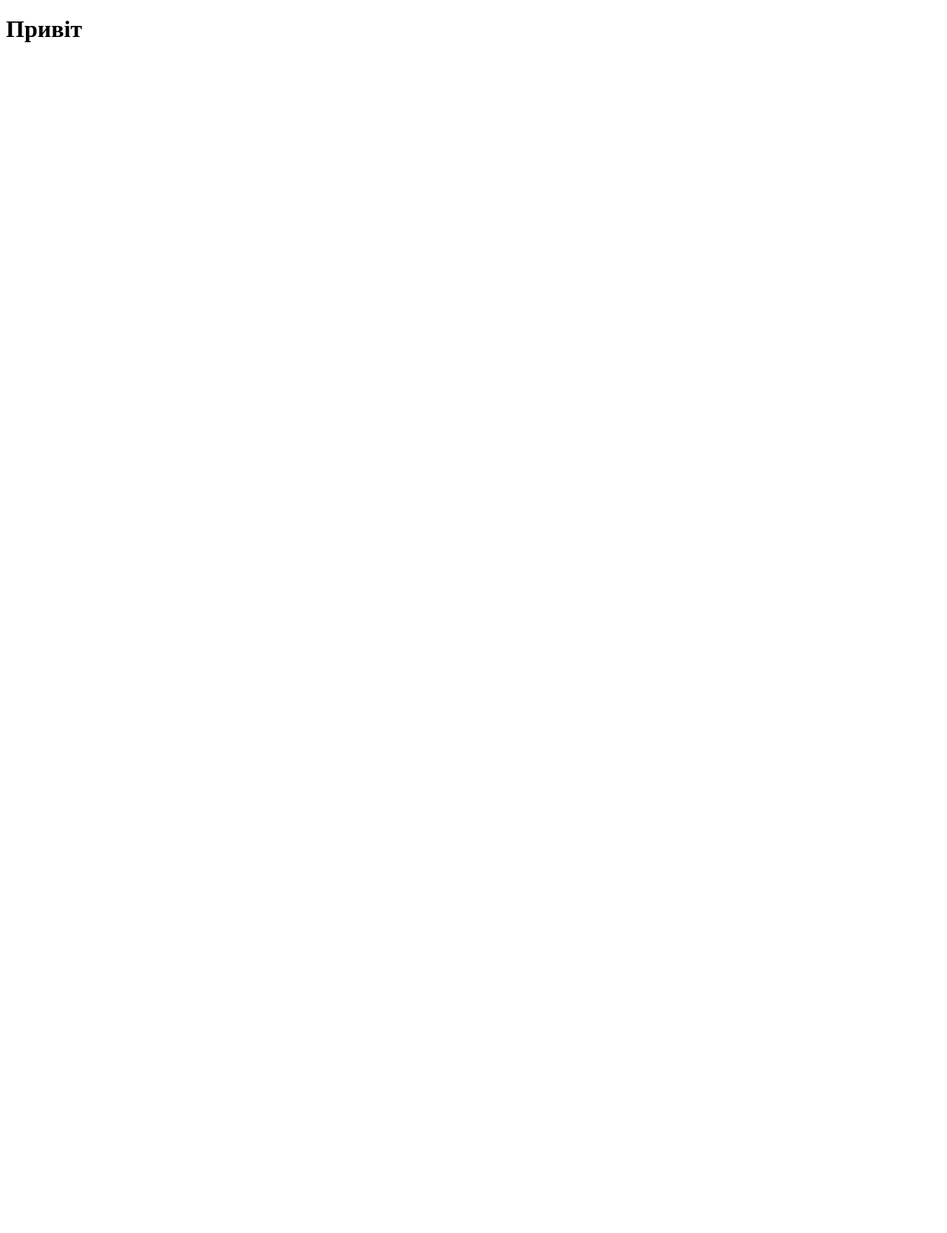
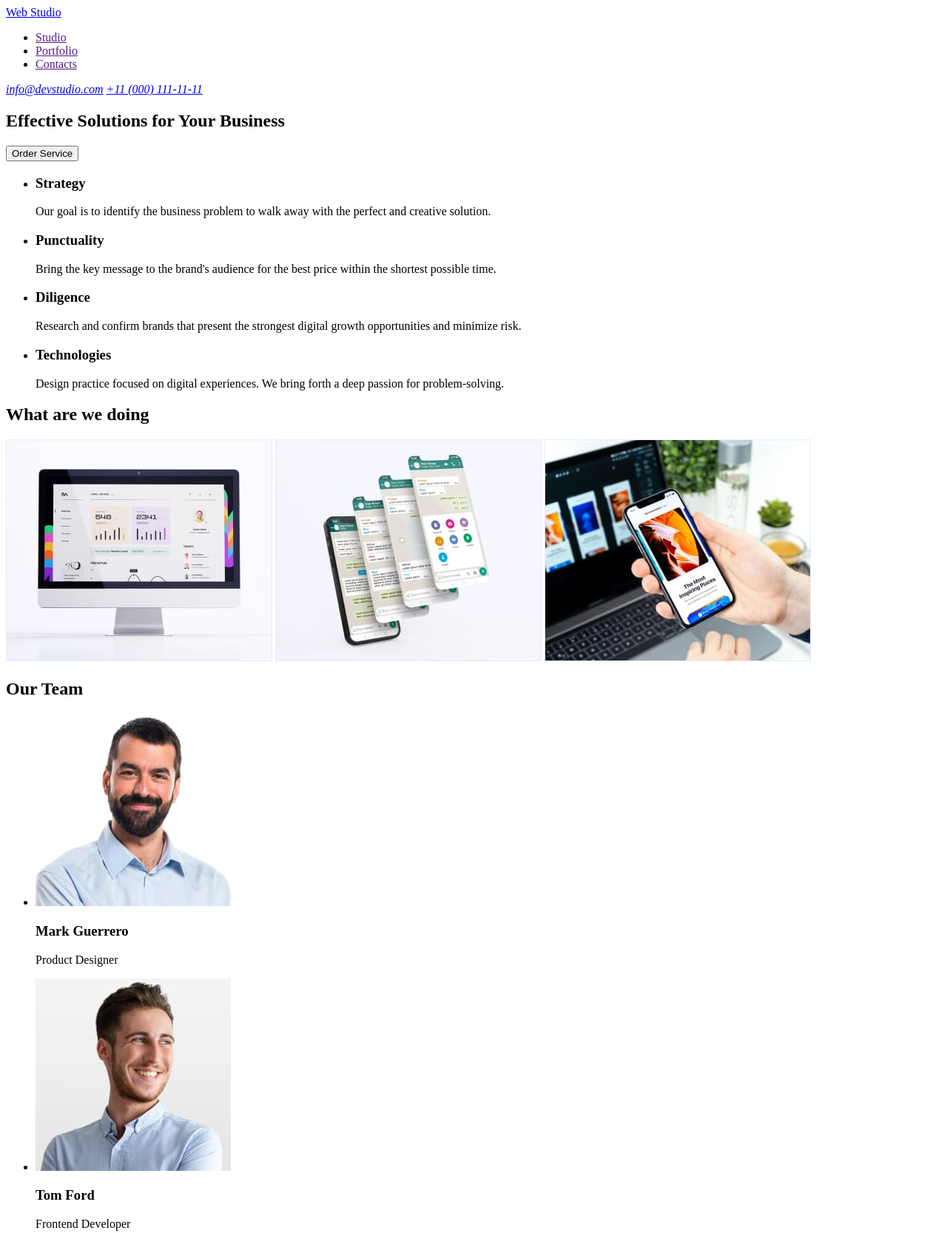
Before and after one commit to ruslan68116/goit-markup-hw-01, a plain HTML site: page index.html in a window 1280 px wide. Shown: the top 1667 px of the page at 74% size. Before the commit the page ends 800 px from the top, so only its background shows below. Drawn offline with Linux system fonts and the light colour scheme.

Commit message:
after class 2

```diff
--- a/index.html
+++ b/index.html
@@ -4,9 +4,148 @@
     <meta charset="UTF-8" />
     <meta http-equiv="X-UA-Compatible" content="IE=edge" />
     <meta name="viewport" content="width=device-width, initial-scale=1.0" />
-    <title>Document</title>
+    <title>Web Studio</title>
   </head>
+
   <body>
-    <h1>Привіт</h1>
+    <!--page header-->
+    <header>
+      <!--navigation-->
+      <nav>
+        <a href="/"> Web Studio </a>
+        <ul>
+          <li><a href="">Studio</a></li>
+          <li><a href="">Portfolio</a></li>
+          <li><a href="">Contacts</a></li>
+        </ul>
+      </nav>
+      <!--address-->
+      <address>
+        <a href="mailto:info@devstudio.com">info@devstudio.com</a>
+        <a href="tel:+110001111111">+11 (000) 111-11-11</a>
+      </address>
+    </header>
+    <!-- hero-->
+    <main>
+      <div>
+        <section>
+          <h1>Effective Solutions for Your Business</h1>
+
+          <button type="button">Order Service</button>
+        </section>
+      </div>
+      <!--section1-->
+      <section>
+        <!-- feature -->
+        <h2 hidden>feature</h2>
+        <ul>
+          <li>
+            <h3>Strategy</h3>
+            <p>
+              Our goal is to identify the business problem to walk away with the
+              perfect and creative solution.
+            </p>
+          </li>
+          <li>
+            <h3>Punctuality</h3>
+            <p>
+              Bring the key message to the brand's audience for the best price
+              within the shortest possible time.
+            </p>
+          </li>
+          <li>
+            <h3>Diligence</h3>
+            <p>
+              Research and confirm brands that present the strongest digital
+              growth opportunities and minimize risk.
+            </p>
+          </li>
+          <li>
+            <h3>Technologies</h3>
+            <p>
+              Design practice focused on digital experiences. We bring forth a
+              deep passion for problem-solving.
+            </p>
+          </li>
+        </ul>
+      </section>
+      <!--section2-->
+      <section>
+        <h2>What are we doing</h2>
+        <img
+          src="./images/goit-markup-hw-01/squoosh/what-are-we-doing/img1.jpg"
+          alt="monitor"
+          width="360"
+          height="300"
+        />
+        <img
+          src="./images/goit-markup-hw-01/squoosh/what-are-we-doing/img2.jpg"
+          alt="phone"
+          width="360"
+          height="300"
+        />
+        <img
+          src="./images/goit-markup-hw-01/squoosh/what-are-we-doing/img3.jpg"
+          alt="phone in hand"
+          width="360"
+          height="300"
+        />
+      </section>
+      <!--section3-->
+      <section>
+        <h2>Our Team</h2>
+        <ul>
+          <li>
+            <img
+              src="./images/goit-markup-hw-01/squoosh/our-team/img-3.jpg"
+              alt="Product Designer"
+              width="264"
+              height="260"
+            />
+            <h3>Mark Guerrero</h3>
+            <p>Product Designer</p>
+          </li>
+          <li>
+            <img
+              src="./images/goit-markup-hw-01/squoosh/our-team/img-2.jpg"
+              alt="Frontend Developer"
+              width="264"
+              height="260"
+            />
+            <h3>Tom Ford</h3>
+            <p>Frontend Developer</p>
+          </li>
+          <li>
+            <img
+              src="./images/goit-markup-hw-01/squoosh/our-team/img-1.jpg"
+              alt="Marketing"
+              width="264"
+              height="260"
+            />
+            <h3>Camila Garcia</h3>
+            <p>Marketing</p>
+          </li>
+          <li>
+            <img
+              src="./images/goit-markup-hw-01/squoosh/our-team/img-4.jpg"
+              alt="UI Designer"
+              width="264"
+              height="260"
+            />
+            <h3>Daniel Wilson</h3>
+            <p>UI Designer</p>
+          </li>
+        </ul>
+      </section>
+    </main>
+    <!--footer-->
+    <footer>
+      <a href="/">Web Studio</a>
+      <p>
+        Increase the flow of customers and <br />
+        sales for your business with digital <br />
+        marketing & growth solutions.
+      </p>
+    </footer>
   </body>
 </html>
```
Also changed, not shown: images/goit-markup-hw-01/squoosh/our-team/img-1.jpg (added), images/goit-markup-hw-01/squoosh/our-team/img-2.jpg (added), images/goit-markup-hw-01/squoosh/our-team/img-3.jpg (added), images/goit-markup-hw-01/squoosh/our-team/img-4.jpg (added), images/goit-markup-hw-01/squoosh/what-are-we-doing/img1.jpg (added), images/goit-markup-hw-01/squoosh/what-are-we-doing/img2.jpg (added), images/goit-markup-hw-01/squoosh/what-are-we-doing/img3.jpg (added), 1 other file.
